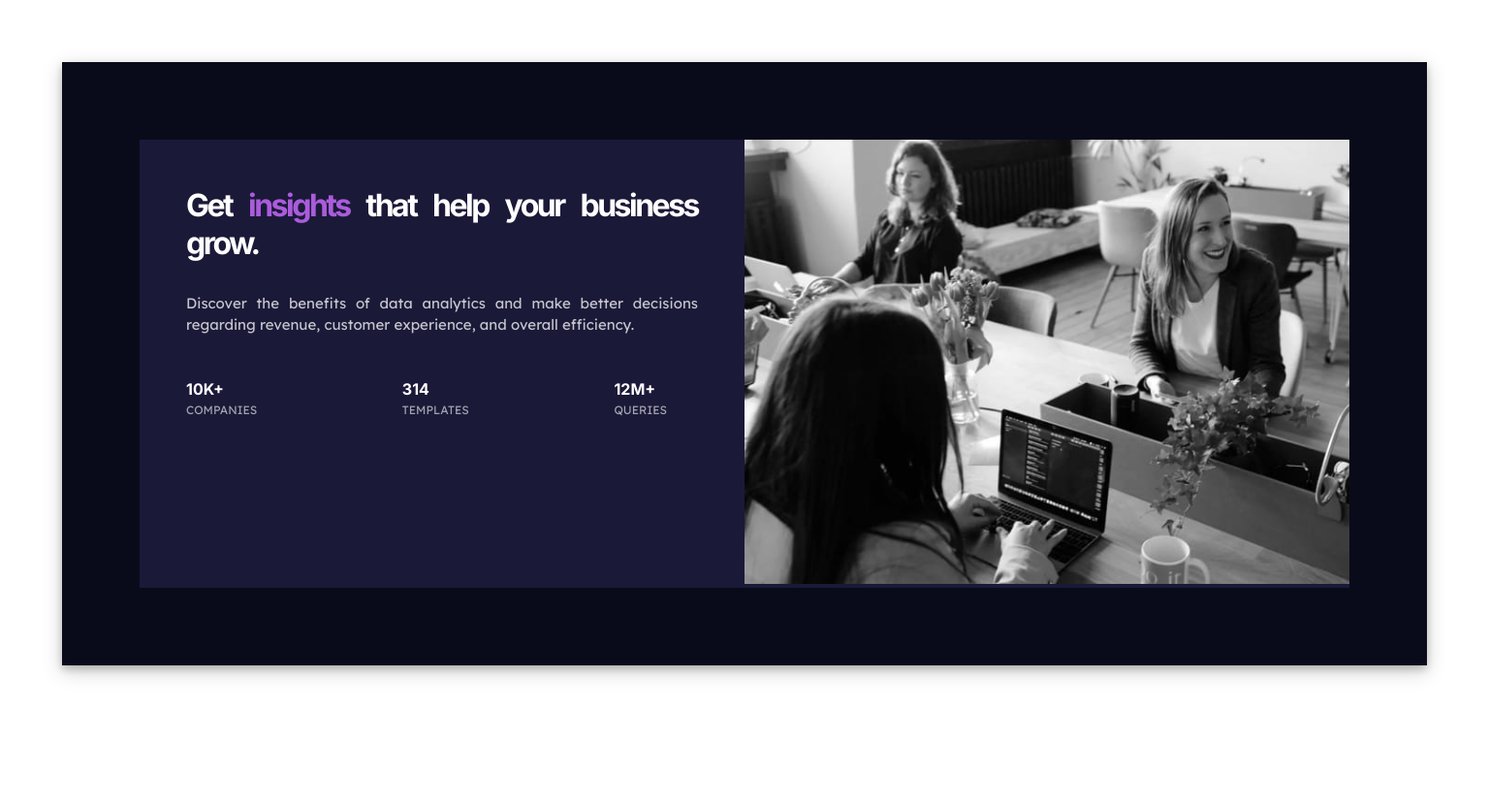
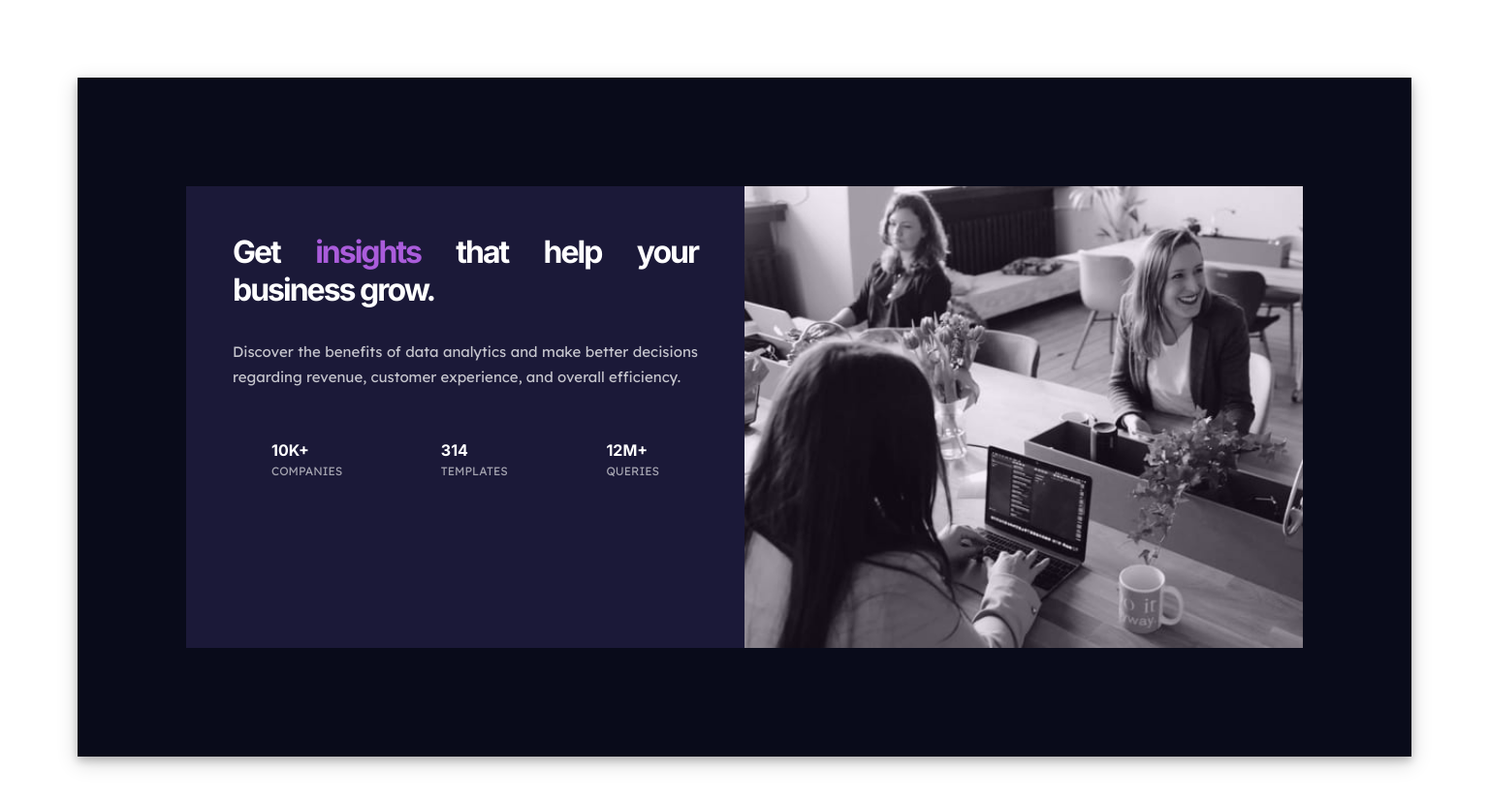
Before and after one commit to victoriaodemakin/Preview-card, a plain HTML site: page index.html in a window 1536 px wide. Shown: the whole page at 97% size. Before the commit the page ends 800 px from the top, so only its background shows below. Drawn offline with Linux system fonts and the light colour scheme.

Commit message:
update file

```diff
--- a/css/main.css
+++ b/css/main.css
@@ -11,7 +11,91 @@ body {
   font-family: "Inter", sans-serif;
   font-family: "Lexend Deca", sans-serif;
 }
+section {
+  width: 100%;
+  background: hsl(233, 47%, 7%);
+}
+.container {
+  display: flex;
+  flex-direction: column-reverse;
+  padding: 4em 1em;
+  padding-bottom: 5em;
+  box-shadow: 0 4px 8px 0 rgba(0, 0, 0, 0.2), 0 6px 20px 0 rgba(0, 0, 0, 0.19);
+}
+.text {
+  background-color: hsl(244, 38%, 16%);
+  text-align: center;
+  padding: 2em;
+}
+.text h1 {
+  color: hsl(0, 0%, 100%);
+  font-size: 2em;
+  font-weight: 700;
+  font-family: "Inter", sans-serif;
+  margin-bottom: 1em;
+  letter-spacing: 1px;
+}
+.text h1 span {
+  color: hsl(277, 64%, 61%);
+  font-weight: 700;
+  font-size: 1em;
+  font-family: "Inter", sans-serif;
+}
+.text p {
+  color: hsla(0, 0%, 100%, 0.75);
+  text-align: center;
+  font-weight: 400;
+  font-family: "Lexend Deca", sans-serif;
+  font-size: 15px;
+  line-height: 22px;
+  margin-bottom: 3em;
+}
+.text ul {
+  list-style-type: none;
+  display: flex;
+  flex-direction: column;
+  -ms-flex-direction: column;
+  justify-content: space-between;
+  -ms-flex-align: center;
+  align-items: center;
+  margin-left: 2em;
+  margin-right: 2em;
+  text-align: center;
+}
+.text ul li {
+  color: hsl(0, 0%, 100%);
+  font-size: 1em;
+  font-weight: 700;
+  font-family: "Inter", sans-serif;
+  text-transform: uppercase;
+  margin: 0.5em;
+}
+.text ul li span {
+  text-align: center;
+  color: hsla(0, 0%, 100%, 0.6);
+  font-size: 12px;
+  text-transform: uppercase;
+  font-weight: 400;
+  font-family: "Lexend Deca", sans-serif;
+}
+.overlay {
+  width: 100%;
+  background: hsl(277, 64%, 61%);
+}
+.overlay-image {
+  display: none;
+}
+.overlay-image2 {
+  display: block;
+  width: 100%;
+  object-fit: cover;
+  opacity: 0.9;
+}
 
+@media only screen and (min-width: 1000px) {
+  main {
+    width: 100%;
+  }
   section {
     background-color: hsl(0, 0%, 100%);
     overflow: hidden;
@@ -22,13 +106,14 @@ section {
     display: grid;
     grid-template-columns: 50% 50%;
     margin: 4em;
-  padding: 5em;
+    padding: 2em;
     box-shadow: 0 4px 8px 0 rgba(0, 0, 0, 0.2), 0 6px 20px 0 rgba(0, 0, 0, 0.19);
   }
+
   .text {
     background-color: hsl(244, 38%, 16%);
     text-align: justify;
-  padding: 3em;
+    padding: 1em;
   }
   .text h1 {
     color: hsl(0, 0%, 100%);
@@ -36,7 +121,8 @@ section {
     font-weight: 700;
     font-family: "Inter", sans-serif;
     margin-bottom: 1em;
-  letter-spacing: -2.5px;
+    letter-spacing: -2px;
+    text-align: justify;
   }
   .text h1 span {
     color: hsl(277, 64%, 61%);
@@ -50,16 +136,15 @@ section {
     font-weight: 400;
     font-family: "Lexend Deca", sans-serif;
     font-size: 15px;
-  line-height: 22px;
+    line-height: 1.7em;
     margin-bottom: 3em;
   }
   .text ul {
     list-style-type: none;
     display: flex;
+    flex-direction: row;
     justify-content: space-between;
     align-items: center;
-  margin-left: em;
-  margin-right: 2em;
     text-align: justify;
   }
   .text ul li {
@@ -78,10 +163,194 @@ section {
   }
   .overlay {
     width: 100%;
-  background-color: hsl(244, 38%, 16%);
+    background: hsl(276, 17%, 34%);
+    padding: em;
+    background-blend-mode: multiply;
   }
-.image {
+  .overlay-image {
+    display: block;
     width: 100%;
     object-fit: cover;
-  opacity: 1;
+    opacity: 0.9;
   }
+  .overlay-image2 {
+    display: none;
+  }
+}
+
+@media only screen and (min-width: 1070px) {
+  main {
+    width: 100%;
+  }
+  section {
+    background-color: hsl(0, 0%, 100%);
+    overflow: hidden;
+    width: 100%;
+  }
+  .container {
+    background-color: hsl(233, 47%, 7%);
+    display: grid;
+    grid-template-columns: 50% 50%;
+    margin: 4em;
+    padding: 3em;
+    box-shadow: 0 4px 8px 0 rgba(0, 0, 0, 0.2), 0 6px 20px 0 rgba(0, 0, 0, 0.19);
+  }
+
+  .text {
+    background-color: hsl(244, 38%, 16%);
+    text-align: justify;
+    padding: 2em;
+  }
+  .text h1 {
+    color: hsl(0, 0%, 100%);
+    font-size: 2em;
+    font-weight: 700;
+    font-family: "Inter", sans-serif;
+    margin-bottom: 1em;
+    letter-spacing: -2px;
+    text-align: justify;
+  }
+  .text h1 span {
+    color: hsl(277, 64%, 61%);
+    font-weight: 700;
+    font-size: 1em;
+    font-family: "Inter", sans-serif;
+  }
+  .text p {
+    color: hsla(0, 0%, 100%, 0.75);
+    text-align: justify;
+    font-weight: 400;
+    font-family: "Lexend Deca", sans-serif;
+    font-size: 15px;
+    line-height: 1.7em;
+    margin-bottom: 3em;
+  }
+  .text ul {
+    list-style-type: none;
+    display: flex;
+    flex-direction: row;
+    justify-content: space-between;
+    align-items: center;
+    text-align: justify;
+  }
+  .text ul li {
+    color: hsl(0, 0%, 100%);
+    font-size: 1em;
+    font-weight: 700;
+    font-family: "Inter", sans-serif;
+    text-transform: uppercase;
+  }
+  .text ul li span {
+    color: hsla(0, 0%, 100%, 0.6);
+    font-size: 12px;
+    text-transform: uppercase;
+    font-weight: 400;
+    font-family: "Lexend Deca", sans-serif;
+  }
+  .overlay {
+    width: 100%;
+    background: hsl(276, 17%, 34%);
+    padding: em;
+    background-blend-mode: multiply;
+  }
+  .overlay-image {
+    display: block;
+    width: 100%;
+    object-fit: cover;
+    opacity: 0.9;
+  }
+  .overlay-image2 {
+    display: none;
+  }
+}
+
+@media only screen and (min-width: 1310px) {
+  main {
+    width: 100%;
+  }
+  section {
+    background-color: hsl(0, 0%, 100%);
+    overflow: hidden;
+    width: 100%;
+  }
+  .container {
+    background-color: hsl(233, 47%, 7%);
+    display: grid;
+    grid-template-columns: 50% 50%;
+    margin: 5em;
+    padding: 7em;
+    box-shadow: 0 4px 8px 0 rgba(0, 0, 0, 0.2), 0 6px 20px 0 rgba(0, 0, 0, 0.19);
+  }
+
+  .text {
+    background-color: hsl(244, 38%, 16%);
+    text-align: justify;
+    padding: 3em;
+  }
+  .text h1 {
+    color: hsl(0, 0%, 100%);
+    font-size: 2em;
+    font-weight: 700;
+    font-family: "Inter", sans-serif;
+    margin-bottom: 1em;
+    letter-spacing: -2px;
+    text-align: justify;
+  }
+  .text h1 span {
+    color: hsl(277, 64%, 61%);
+    font-weight: 700;
+    font-size: 1em;
+    font-family: "Inter", sans-serif;
+  }
+  .text p {
+    color: hsla(0, 0%, 100%, 0.75);
+    text-align: justify;
+    font-weight: 400;
+    font-family: "Lexend Deca", sans-serif;
+    font-size: 15px;
+    line-height: 1.7em;
+    margin-bottom: 3em;
+  }
+  .text ul {
+    list-style-type: none;
+    display: flex;
+    flex-direction: row;
+    justify-content: space-between;
+    align-items: center;
+    text-align: justify;
+  }
+  .text ul li {
+    color: hsl(0, 0%, 100%);
+    font-size: 1em;
+    font-weight: 700;
+    font-family: "Inter", sans-serif;
+    text-transform: uppercase;
+  }
+  .text ul li span {
+    color: hsla(0, 0%, 100%, 0.6);
+    font-size: 12px;
+    text-transform: uppercase;
+    font-weight: 400;
+    font-family: "Lexend Deca", sans-serif;
+  }
+  .overlay {
+    width: 100%;
+    background: hsl(277, 44%, 59%);
+  }
+
+  .overlay-image::after {
+    content: "";
+    inset: 0;
+    background-color: purple;
+    opacity: 0.9;
+  }
+
+  .overlay-image {
+    display: block;
+    width: 100%;
+  }
+
+  .overlay-image2 {
+    display: none;
+  }
+}
--- a/index.html
+++ b/index.html
@@ -35,9 +35,14 @@
           </div>
           <div class="overlay">
             <img
+              src="/images/image-header-desktop.jpg"
+              alt="women working in a office"
+              class="overlay-image"
+            />
+            <img
               src="./images/image-header-mobile.jpg"
-              alt="women working on laptop"
-              class="image"
+              alt="women working in a office"
+              class="overlay-image2"
             />
           </div>
         </div>
```
Also changed, not shown: images/desktop-design.png (added), images/mobile-design.png (added). Lines whose indentation alone changed are shown as unchanged.
